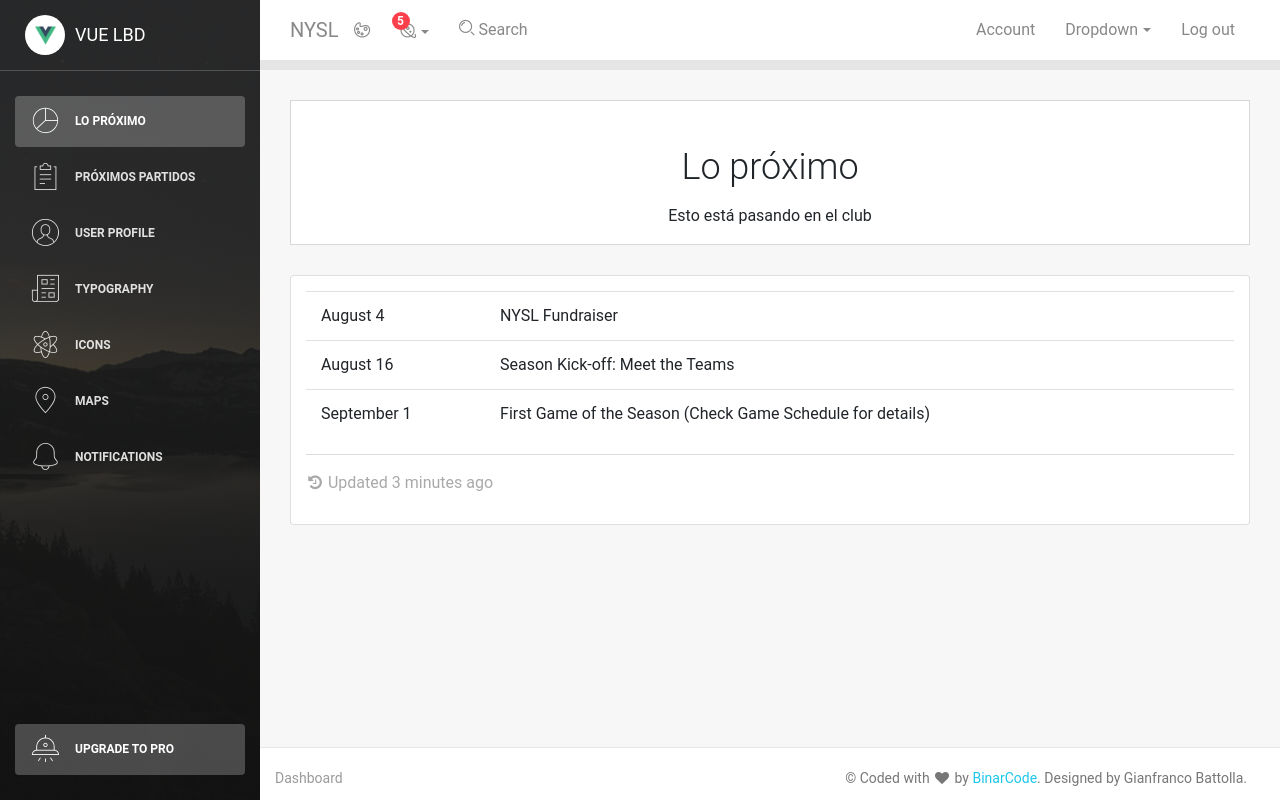
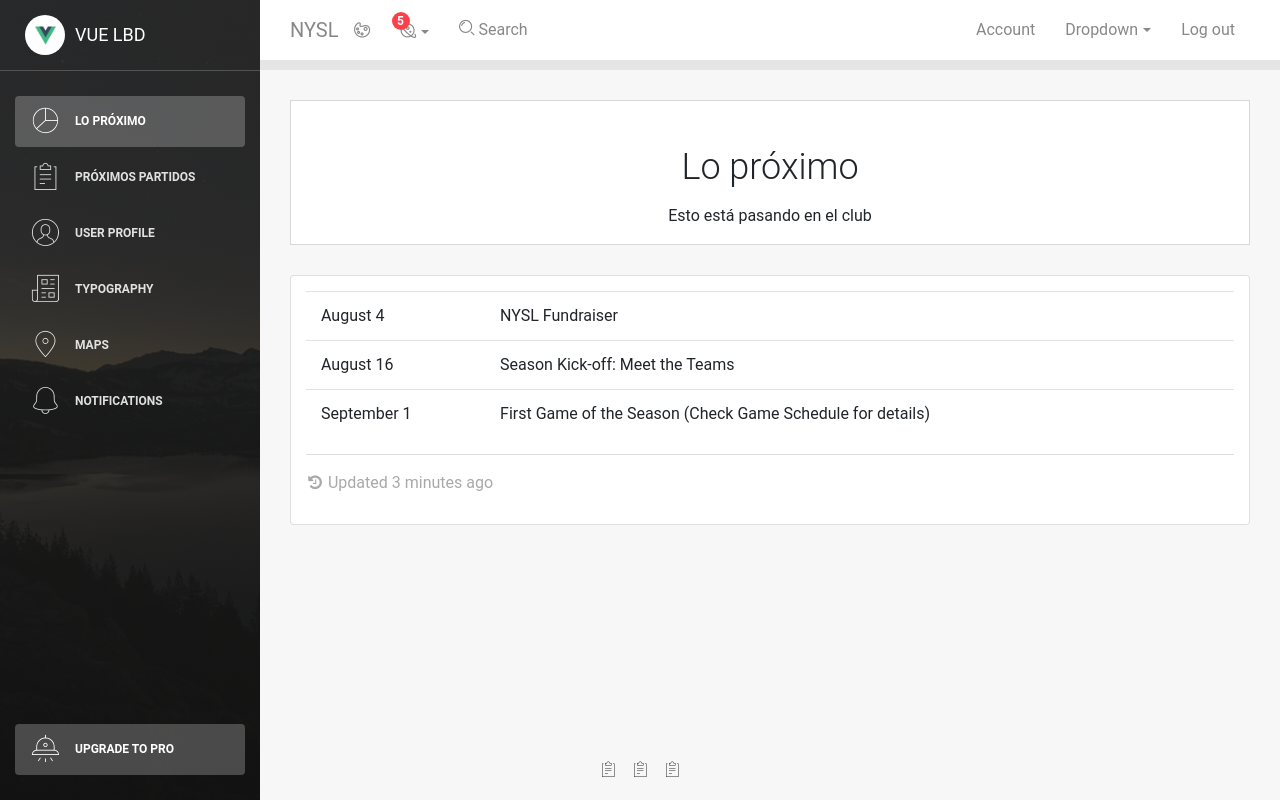
Before and after one commit to gianfrancobtl/NYSL-Application, a Vue app: page /#/admin/lo-proximo in a window 1280 px wide. Built offline with nearby package versions, Linux system fonts and the light colour scheme; what v-tooltip would draw is missing.

Commit message:
Se modificó el contenido del footer. Falta finalizar la edición

```diff
--- a/src/layout/ContentFooter.vue
+++ b/src/layout/ContentFooter.vue
@@ -1,21 +1,33 @@
 <template>
-  <footer class="footer">
-    <div class="container-fluid">
-      <nav>
-        <ul class="footer-menu">
-          <li>
-            <router-link :to="{path:'/admin'}">Dashboard</router-link>
-          </li>
-        </ul>
-      </nav>
-      <div class="copyright text-center">
-        &copy; Coded with
-        <i class="fa fa-heart heart"></i> by
-        <a href="https://binarcode.com" target="_blank">BinarCode</a>.
-        Designed by Gianfranco Battolla.
-      </div>
-    </div>
-  </footer>
+  <footer class="page-footer font-small special-color-dark pt-4 fixed-bottom">
+
+  <!-- Footer Elements -->
+  <div class="container">
+
+    <!-- Social buttons -->
+    <ul class="list-unstyled list-inline text-center">
+      <li class="list-inline-item">
+        <a class="btn-floating btn-tw mx-1">
+          <i class="nc-icon nc-notes"> </i>
+        </a>
+      </li>
+      <li class="list-inline-item">
+        <a class="btn-floating btn-gplus mx-1">
+          <i class="nc-icon nc-notes"> </i>
+        </a>
+      </li>
+      <li class="list-inline-item">
+        <a class="btn-floating btn-li mx-1">
+          <i class="nc-icon nc-notes"> </i>
+        </a>
+      </li>
+    </ul>
+    <!-- Social buttons -->
+
+  </div>
+  <!-- Footer Elements -->
+
+</footer>
 </template>
 <script>
   export default {}
--- a/src/layout/DashboardLayout.vue
+++ b/src/layout/DashboardLayout.vue
@@ -17,10 +17,6 @@
       <sidebar-link to="/admin/typography">
         <i class="nc-icon nc-paper-2"></i>
         <p>Typography</p>
-      </sidebar-link>
-      <sidebar-link to="/admin/icons">
-        <i class="nc-icon nc-atom"></i>
-        <p>Icons</p>
       </sidebar-link>
       <sidebar-link to="/admin/maps">
         <i class="nc-icon nc-pin-3"></i>
```
